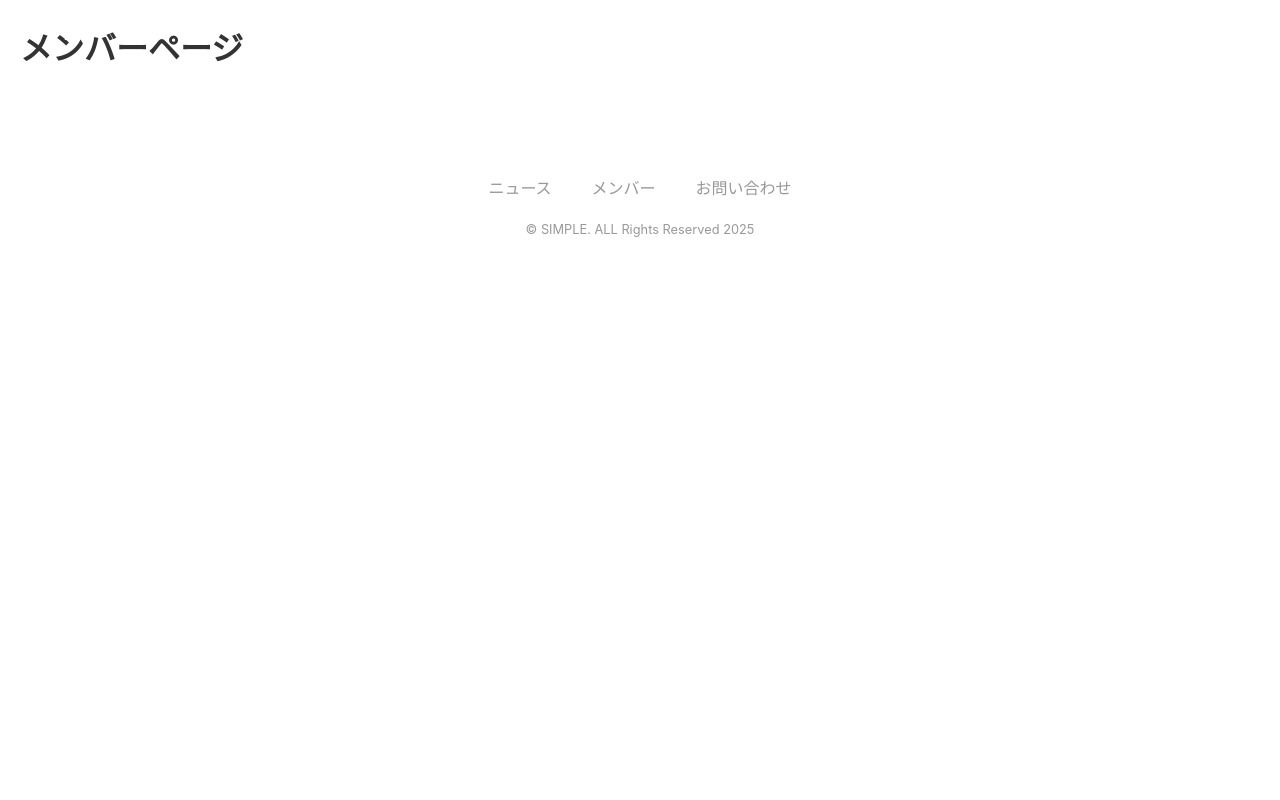
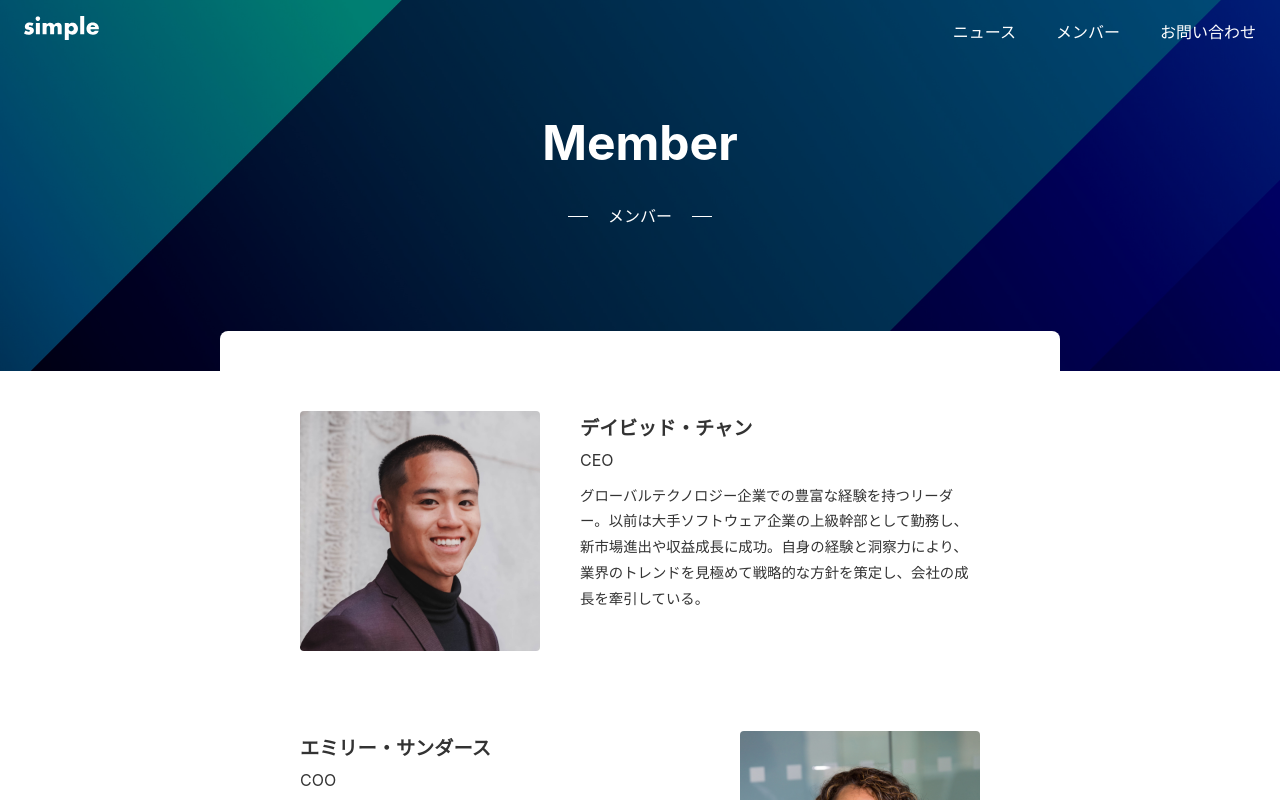
Before and after one commit to itohkazusyou1165-ux/my-next-project, a Next.js app: page /members in a window 1280 px wide. Shown: the top 800 px of the page. Built offline with nearby package versions, Linux system fonts and the light colour scheme.

Commit message:
4章まで完了

```diff
--- a/app/_components/Footer/Footer.tsx
+++ b/app/_components/Footer/Footer.tsx
@@ -1,3 +1,4 @@
+import Link from "next/link";
 import styles from "./Footer.module.css";
 
 export default function Footer() {
@@ -6,13 +7,13 @@ export default function Footer() {
       <nav className={styles.nav}>
         <ul className={styles.items}>
           <li className={styles.item}>
-            <a href="/news">ニュース</a>
+            <Link href="/news">ニュース</Link>
           </li>
           <li className={styles.item}>
-            <a href="/members">メンバー</a>
+            <Link href="/members">メンバー</Link>
           </li>
           <li className={styles.item}>
-            <a href="/contact">お問い合わせ</a>
+            <Link href="/contact">お問い合わせ</Link>
           </li>
         </ul>
       </nav>
--- a/app/_components/Header/Header.tsx
+++ b/app/_components/Header/Header.tsx
@@ -2,6 +2,7 @@ import React from "react";
 import styles from "./Header.module.css";
 import Image from "next/image";
 import Link from "next/link";
+import Menu from "../Menu/Menu";
 
 export default function Header() {
   return (
@@ -16,13 +17,7 @@ export default function Header() {
           priority
         />
       </Link>
-      <nav>
-        <ul className={styles.items}>
-          <li>
-            <Link href="/members">メンバー</Link>
-          </li>
-        </ul>
-      </nav>
+      <Menu />
     </header>
   );
 }
--- /dev/null
+++ b/app/_components/Hero/Hero.module.css
@@ -0,0 +1,55 @@
+.container {
+  position: relative;
+  display: flex;
+  align-items: center;
+  justify-content: center;
+  background-color: rgba(0, 0, 0, 0.5);
+  color: #fff;
+  overflow: hidden;
+  padding: 100px 0;
+}
+
+.title {
+  font-size: 3rem;
+  font-weight: bold;
+  text-align: center;
+  margin-bottom: 1rem;
+}
+
+.sub {
+  display: flex;
+  justify-content: center;
+  align-items: center;
+  gap: 20px;
+  margin-bottom: 40px;
+}
+
+.sub::before {
+  content: "";
+  display: block;
+  width: 20px;
+  height: 1px;
+  background-color: var(--color-text-unpainted);
+}
+
+.sub::after {
+  content: "";
+  display: block;
+  width: 20px;
+  height: 1px;
+  background-color: var(--color-text-unpainted);
+}
+
+.bgimg {
+  position: absolute;
+  top: 0;
+  right: 0;
+  height: 600px;
+  width: 100%;
+  object-fit: cover;
+  object-position: right;
+  display: flex;
+  align-items: center;
+  justify-content: center;
+  z-index: -1;
+}
--- /dev/null
+++ b/app/_components/Hero/Hero.tsx
@@ -0,0 +1,27 @@
+import Image from "next/image";
+import styles from "./Hero.module.css";
+import React from "react";
+
+type Props = {
+  title: string;
+  sub: string;
+};
+
+export default function Hero({ title, sub }: Props) {
+  return (
+    <section className={styles.container}>
+      <div>
+        <h1 className={styles.title}>{title}</h1>
+        <p className={styles.sub}>{sub}</p>
+      </div>
+
+      <Image
+        className={styles.bgimg}
+        src="/img-mv.jpg"
+        alt="ヒーロー画像"
+        width={4000}
+        height={1200}
+      />
+    </section>
+  );
+}
--- /dev/null
+++ b/app/_components/Menu/Menu.module.css
@@ -0,0 +1,45 @@
+.items {
+  display: flex;
+  color: #fff;
+  gap: 40px;
+}
+
+.button {
+  display: none;
+}
+
+@media (max-width: 640px) {
+  .nav {
+    display: none;
+  }
+
+  .nav.open {
+    display: block;
+    position: fixed;
+    top: 0;
+    left: 0;
+    right: 0;
+    bottom: 0;
+    background-color: var(--color-bg-painted);
+    color: var(--color-text-unpainted);
+    padding: 24px 16px;
+  }
+
+  .items {
+    flex-direction: column;
+    gap: 24px;
+  }
+
+  .button {
+    display: flex;
+    background: none;
+    border: none;
+    cursor: pointer;
+  }
+
+  .close {
+    position: absolute;
+    top: 24px;
+    right: 16px;
+  }
+}
--- /dev/null
+++ b/app/_components/Menu/Menu.tsx
@@ -0,0 +1,45 @@
+"use client";
+
+import Link from "next/link";
+import styles from "./Menu.module.css";
+import React, { useState } from "react";
+import cx from "classnames";
+import Image from "next/image";
+
+export default function Menu() {
+  const [isOpen, setIsOpen] = useState<boolean>(false);
+  const open = () => setIsOpen(true);
+  const close = () => setIsOpen(false);
+
+  return (
+    <div>
+      <nav className={cx(styles.nav, isOpen && styles.open)}>
+        <ul className={styles.items}>
+          <li>
+            <Link href="/news">ニュース</Link>
+          </li>
+          <li>
+            <Link href="/members">メンバー</Link>
+          </li>
+          <li>
+            <Link href="/contact">お問い合わせ</Link>
+          </li>
+        </ul>
+
+        <button className={cx(styles.button, styles.close)} onClick={close}>
+          <Image
+            src="/close.svg"
+            alt="閉じる"
+            width={24}
+            height={24}
+            priority
+          />
+        </button>
+      </nav>
+
+      <button className={styles.button} onClick={open}>
+        <Image src="/menu.svg" alt="メニュー" width={24} height={24} />
+      </button>
+    </div>
+  );
+}
--- /dev/null
+++ b/app/_components/Sheet/Sheet.module.css
@@ -0,0 +1,8 @@
+.container {
+  position: relative;
+  background-color: #fff;
+  width: 840px;
+  margin: -40px auto 0;
+  padding: 80px;
+  border-radius: 8px;
+}
--- /dev/null
+++ b/app/_components/Sheet/Sheet.tsx
@@ -0,0 +1,10 @@
+import styles from "./Sheet.module.css";
+import React from "react";
+
+type Props = {
+  children: React.ReactNode;
+};
+
+export default function Sheet({ children }: Props) {
+  return <div className={styles.container}>{children}</div>;
+}
--- /dev/null
+++ b/app/members/layout.tsx
@@ -0,0 +1,15 @@
+import Hero from "../_components/Hero/Hero";
+import Sheet from "../_components/Sheet/Sheet";
+
+type Props = {
+  children: React.ReactNode;
+};
+
+export default function RootLayout({ children }: Props) {
+  return (
+    <>
+      <Hero title="Member" sub="メンバー" />
+      <Sheet>{children}</Sheet>
+    </>
+  );
+}
--- a/app/members/page.module.css
+++ b/app/members/page.module.css
@@ -0,0 +1,54 @@
+.text {
+  margin-bottom: 40px;
+  text-align: center;
+}
+
+.list {
+  display: flex;
+  align-items: flex-start;
+  gap: 40px;
+  margin-bottom: 80px;
+}
+
+/* 偶数だけ反対位置にする設定 */
+.list:nth-child(even) {
+  flex-direction: row-reverse;
+}
+
+.image {
+  width: 240px;
+  height: auto;
+  border-radius: var(--border-radius);
+}
+
+.name {
+  font-size: 1.2rem;
+  font-weight: bold;
+}
+
+.position {
+  margin-bottom: 8px;
+}
+
+.profile {
+  font-size: 0.9rem;
+}
+
+.footer {
+  display: flex;
+  flex-direction: column;
+  align-items: center;
+  border-top: 1px solid var(--color-border);
+  padding-top: 40px;
+  text-align: center;
+  gap: 24px;
+}
+
+.message {
+  font-size: 2rem;
+  font-weight: bold;
+}
+
+.empty {
+  margin-bottom: 40px;
+}
--- a/app/members/page.tsx
+++ b/app/members/page.tsx
@@ -1,10 +1,72 @@
-import { Margarine } from "next/font/google";
-import React from "react";
+import Image from 'next/image';
+import styles from './page.module.css';
 
-export default function page() {
+const data = {
+  contents: [
+    {
+      id: '1',
+      image: {
+        url: '/img-member1.jpg',
+        width: 240,
+        height: 240,
+      },
+      name: 'デイビッド・チャン',
+      position: 'CEO',
+      profile:
+        'グローバルテクノロジー企業での豊富な経験を持つリーダー。以前は大手ソフトウェア企業の上級幹部として勤務し、新市場進出や収益成長に成功。自身の経験と洞察力により、業界のトレンドを見極めて戦略的な方針を策定し、会社の成長を牽引している。',
+    },
+    {
+      id: '2',
+      image: {
+        url: '/img-member2.jpg',
+        width: 240,
+        height: 240,
+      },
+      name: 'エミリー・サンダース',
+      position: 'COO',
+      profile:
+        'グローバル企業での運営管理と組織改革の経験豊富なエグゼクティブ。以前は製造業界でCOOとして勤務し、生産効率の向上や品質管理の最適化に成功。戦略的なマインドセットと組織の能力強化に対する専門知識は、会社の成長と効率化に大きく貢献している。',
+    },
+    {
+      id: '3',
+      image: {
+        url: '/img-member3.jpg',
+        width: 240,
+        height: 240,
+      },
+      name: 'ジョン・ウィルソン',
+      position: 'CTO',
+      profile:
+        '先進技術の研究開発と製品イノベーションの分野で優れた経歴を持つテクノロジーエキスパート。以前は、大手テクノロジー企業の研究開発部門で主任エンジニアとして勤務し、革新的な製品の開発に携わった。最新の技術トレンドに精通し、当社の製品ポートフォリオを革新的かつ競争力のあるものにするためにリサーチと開発をリードしている。',
+    },
+  ],
+};
+
+export default function Page() {
   return (
-    <div style={{ margin: 20 }}>
-      <h1>メンバーページ</h1>
+    <div className={styles.container}>
+      {data.contents.length === 0 ? (
+        <p className={styles.empty}>メンバーが登録されていません。</p>
+      ) : (
+        <ul>
+          {data.contents.map((member) => (
+            <li key={member.id} className={styles.list}>
+              <Image
+                src={member.image.url}
+                alt=""
+                width={member.image.width}
+                height={member.image.height}
+                className={styles.image}
+              />
+              <dl>
+                <dt className={styles.name}>{member.name}</dt>
+                <dd className={styles.position}>{member.position}</dd>
+                <dd className={styles.profile}>{member.profile}</dd>
+              </dl>
+            </li>
+          ))}
+        </ul>
+      )}
     </div>
   );
 }
```
Also changed, not shown: package.json (+5 -4 lines), 1 other file (tests, documents, lock files or other folders).
